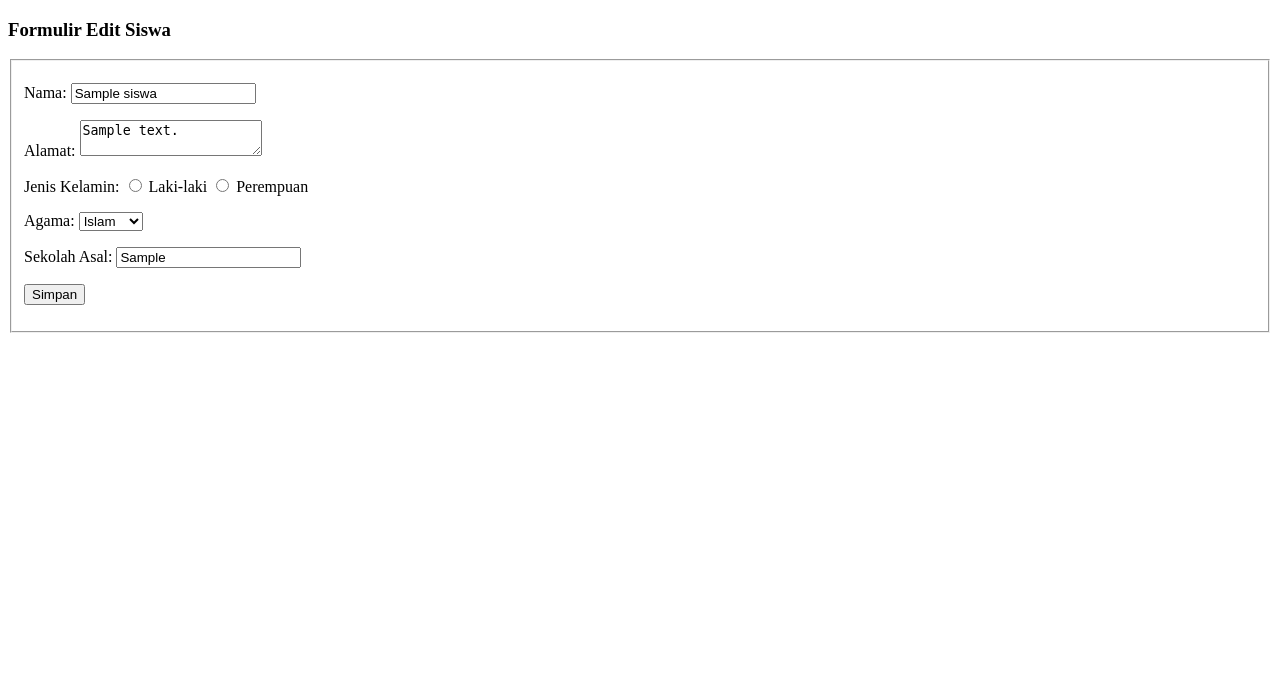
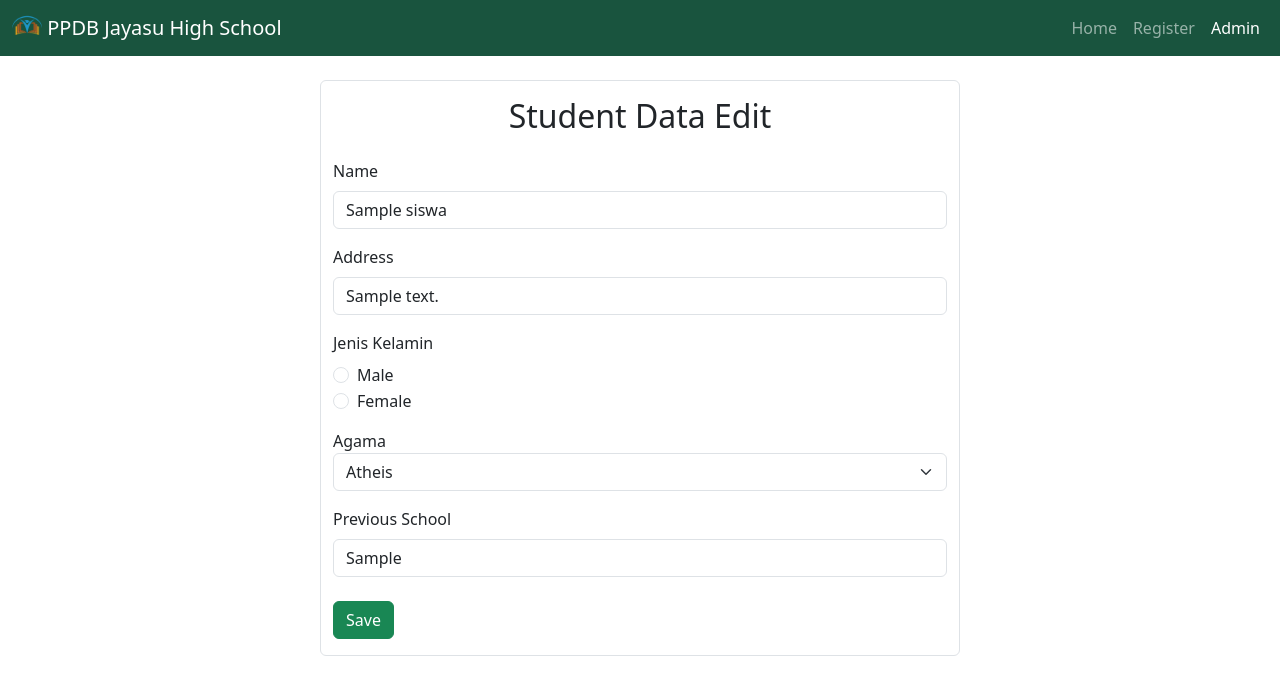
Before and after one commit to ZetsuX/simple-student-admission, a PHP site: page /form-edit.php?id=1 in a window 1280 px wide. Shown: the top 695 px of the page. Run offline with PHP 8.4, Linux system fonts and the light colour scheme; tables that the repository leaves empty or names only in its code hold one stand-in row (values such as "Sample post").

Commit message:
feat: add styling to edit form

```diff
--- a/form-edit.php
+++ b/form-edit.php
@@ -26,57 +26,79 @@ if( mysqli_num_rows($query) < 1 ){
 <!DOCTYPE html>
 <html>
 <head>
+    <link href="https://cdn.jsdelivr.net/npm/bootstrap@5.3.0-alpha3/dist/css/bootstrap.min.css" rel="stylesheet" integrity="sha384-KK94CHFLLe+nY2dmCWGMq91rCGa5gtU4mk92HdvYe+M/SXH301p5ILy+dN9+nJOZ" crossorigin="anonymous">
     <title>PPDB Edit | Jayasu High School</title>
 </head>
 
 <body>
-    <header>
-        <h3>Formulir Edit Siswa</h3>
-    </header>
+    <nav class="navbar navbar-expand-lg sticky-top" data-bs-theme="dark" style="background-color: #19543E;">
+        <div class="container-fluid">
+            <a class="navbar-brand" href="#">
+            <img src="./assets/logo.png" alt="Logo" width="30" height="24" class="d-inline-block align-text-top">
+                PPDB Jayasu High School
+            </a>
+            <button class="navbar-toggler" type="button" data-bs-toggle="collapse" data-bs-target="#navbarNavAltMarkup" aria-controls="navbarNavAltMarkup" aria-expanded="false" aria-label="Toggle navigation">
+            <span class="navbar-toggler-icon"></span>
+            </button>
+            <div class="collapse navbar-collapse" id="navbarNavAltMarkup">
+            <div class="navbar-nav text-right ms-auto flex-nowrap">
+                <a class="nav-link" href="index.php">Home</a>
+                <a class="nav-link" href="form-daftar.php">Register</a>
+                <a class="nav-link active" aria-current="page" href="#">Admin</a>
+            </div>
+            </div>
+        </div>
+    </nav>
 
-    <form action="proses-edit.php" method="POST">
-
-        <fieldset>
-
+    <div class="container w-50 mt-4 py-3 border rounded">
+        <h2 class="mb-4 text-center">Student Data Edit</h2>
+        <form action="proses-edit.php" method="POST">
             <input type="hidden" name="id" value="<?php echo $siswa['id'] ?>" />
 
-        <p>
-            <label for="nama">Nama: </label>
-            <input type="text" name="nama" placeholder="nama lengkap" value="<?php echo $siswa['nama'] ?>" />
-        </p>
-        <p>
-            <label for="alamat">Alamat: </label>
-            <textarea name="alamat"><?php echo $siswa['alamat'] ?></textarea>
-        </p>
-        <p>
-            <label for="jenis_kelamin">Jenis Kelamin: </label>
-            <?php $jk = $siswa['jenis_kelamin']; ?>
-            <label><input type="radio" name="jenis_kelamin" value="laki-laki" <?php echo ($jk == 'laki-laki') ? "checked": "" ?>> Laki-laki</label>
-            <label><input type="radio" name="jenis_kelamin" value="perempuan" <?php echo ($jk == 'perempuan') ? "checked": "" ?>> Perempuan</label>
-        </p>
-        <p>
-            <label for="agama">Agama: </label>
-            <?php $agama = $siswa['agama']; ?>
-            <select name="agama">
-                <option <?php echo ($agama == 'Islam') ? "selected": "" ?>>Islam</option>
-                <option <?php echo ($agama == 'Kristen') ? "selected": "" ?>>Kristen</option>
-                <option <?php echo ($agama == 'Hindu') ? "selected": "" ?>>Hindu</option>
-                <option <?php echo ($agama == 'Budha') ? "selected": "" ?>>Budha</option>
-                <option <?php echo ($agama == 'Atheis') ? "selected": "" ?>>Atheis</option>
+            <div class="mb-3">
+                <label for="inputName" class="form-label">Name</label>
+                <input type="text" class="form-control" id="inputName" name="nama" placeholder="Enter your full name.." value="<?php echo $siswa['nama'] ?>" required>
+            </div>
+
+            <div class="mb-3">
+                <label for="inputAddress" class="form-label">Address</label>
+                <input type="text" class="form-control" id="inputAddress" name="alamat" placeholder="Enter your home address.." value="<?php echo $siswa['alamat'] ?>" required>
+            </div>
+
+            <label for="jenis_kelamin" class="form-label">Jenis Kelamin</label>
+            <div class="form-check">
+                <input class="form-check-input" type="radio" name="jenis_kelamin" value="laki-laki" id="maleRadio" <?php echo ($siswa['jenis_kelamin'] == 'laki-laki') ? "checked": "" ?>>
+                <label class="form-check-label" for="maleRadio">
+                    Male
+                </label>
+            </div>
+            <div class="mb-3 form-check">
+                <input class="form-check-input" type="radio" name="jenis_kelamin" value="perempuan" id="femaleRadio" <?php echo ($siswa['jenis_kelamin'] == 'perempuan') ? "checked": "" ?>>
+                <label class="form-check-label" for="femaleRadio">
+                    Female
+                </label>
+            </div>
+
+            <label for="agama">Agama</label>
+            <select class="mb-3 form-select" name="agama">
+                <option <?php echo ($siswa['agama'] == 'Atheis') ? "selected": "" ?>>Atheis</option>
+                <option <?php echo ($siswa['agama'] == 'Islam') ? "selected": "" ?>>Islam</option>
+                <option <?php echo ($siswa['agama'] == 'Kristen') ? "selected": "" ?>>Kristen</option>
+                <option <?php echo ($siswa['agama'] == 'Katolik') ? "selected": "" ?>>Katolik</option>
+                <option <?php echo ($siswa['agama'] == 'Hindu') ? "selected": "" ?>>Hindu</option>
+                <option <?php echo ($siswa['agama'] == 'Buddha') ? "selected": "" ?>>Buddha</option>
+                <option <?php echo ($siswa['agama'] == 'Konghucu') ? "selected": "" ?>>Konghucu</option>
             </select>
-        </p>
-        <p>
-            <label for="sekolah_asal">Sekolah Asal: </label>
-            <input type="text" name="sekolah_asal" placeholder="nama sekolah" value="<?php echo $siswa['sekolah_asal'] ?>" />
-        </p>
-        <p>
-            <input type="submit" value="Simpan" name="simpan" />
-        </p>
 
-        </fieldset>
+            <div class="mb-4">
+                <label for="inputSekolahAsal" class="form-label">Previous School</label>
+                <input type="text" class="form-control" id="inputSekolahAsal" name="sekolah_asal" placeholder="Enter your previous school name.." value="<?php echo $siswa['sekolah_asal'] ?>" required>
+            </div>
 
+            <button type="submit" class="btn btn-success" name="simpan">Save</button>
+        </form>
+    </div>
 
-    </form>
-
+    <script src="https://cdn.jsdelivr.net/npm/bootstrap@5.3.0-alpha3/dist/js/bootstrap.bundle.min.js" integrity="sha384-ENjdO4Dr2bkBIFxQpeoTz1HIcje39Wm4jDKdf19U8gI4ddQ3GYNS7NTKfAdVQSZe" crossorigin="anonymous"></script>
     </body>
 </html>
```
Also changed, not shown: assets/facility.jpg, assets/teacherc.jpg (added), 2 other files.
